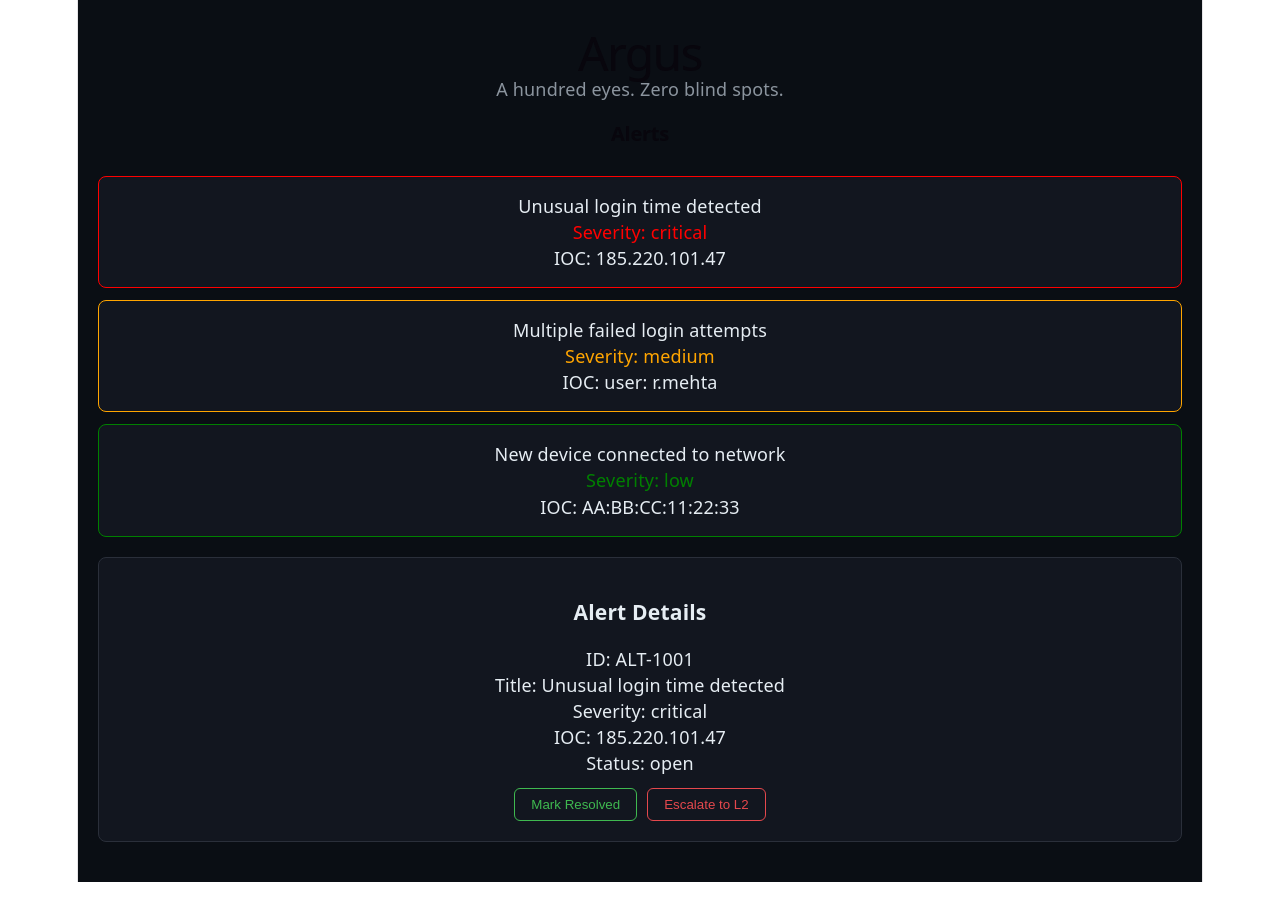
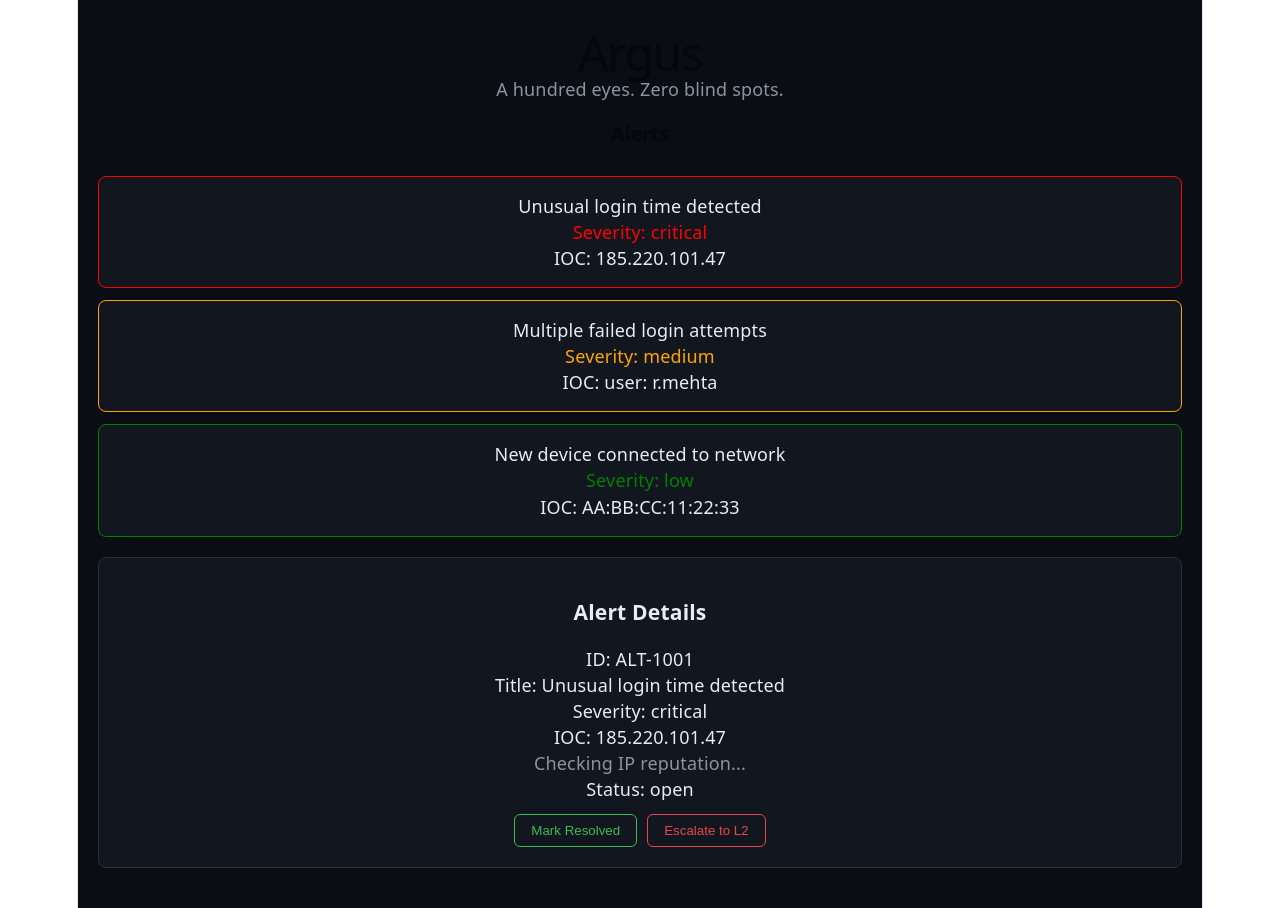
Before and after one commit to singamanusri/Argus, a React (Vite) app: page / in a window 1280 px wide. Both pictures are taken after a click on the element 640 px from the left and 231 px from the top of the page. Before the commit the page ends 882 px from the top, so only its background shows below. Built offline with nearby package versions, Linux system fonts and the light colour scheme; no server answers.

Commit message:
Add loading indicator for IP check

```diff
--- a/src/App.jsx
+++ b/src/App.jsx
@@ -8,6 +8,7 @@ function getColor(severity) {
 function App() {
   const [selectedAlert, setSelectedAlert] = useState(null);
   const [ipReport, setIpReport] = useState(null);
+  const [loading, setLoading] = useState(false);
   const [alertStatus, setAlertStatus] = useState({});
   const alerts = [
     {
@@ -30,11 +31,13 @@ function App() {
     },
   ];
 
-  async function checkIP(ip) {
-    const response = await fetch(`/api/check-ip?ip=${ip}`);
-    const data = await response.json();
-    setIpReport(data.data);
-  }
+ async function checkIP(ip) {
+  setLoading(true);
+  const response = await fetch(`/api/check-ip?ip=${ip}`);
+  const data = await response.json();
+  setIpReport(data.data);
+  setLoading(false);
+}
 
   return (
     <div style={{
@@ -91,6 +94,7 @@ function App() {
           <p>Title: {selectedAlert.title}</p>
           <p>Severity: {selectedAlert.severity}</p>
           <p>IOC: {selectedAlert.ioc}</p>
+          {loading && <p style={{ color: "#8B949E" }}>Checking IP reputation...</p>}
           <p>Status: {alertStatus[selectedAlert.id] || "open"}</p>
 <div style={{ marginTop: "12px", display: "flex", gap: "10px", justifyContent: "center" }}>
   <button
```
